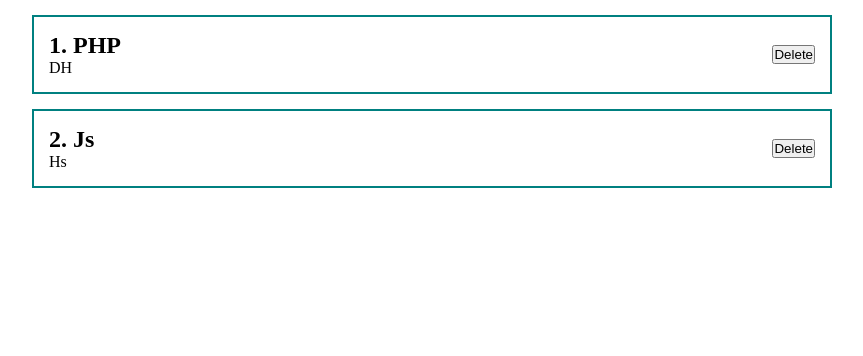
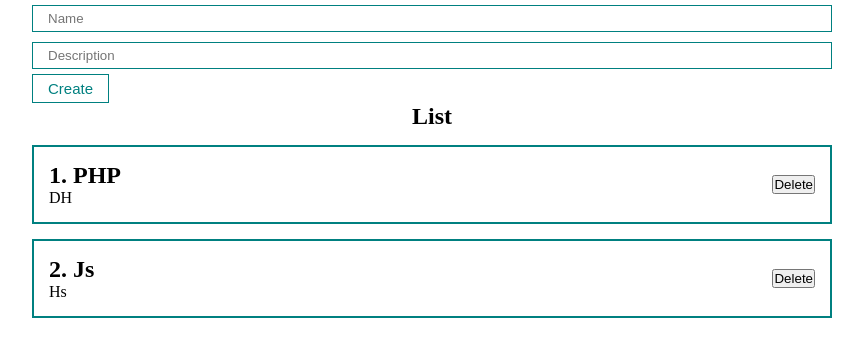
Before and after one commit to Fentan-kyc/ulbitv-app, a React (Create React App) app: page / in a window 1280 px wide. Shown: the top 356 px of the page, without its empty margins (208-1071 px from the left). Built offline with nearby package versions, Linux system fonts and the light colour scheme.

Commit message:
Work'll Inputs in form without component

```diff
--- a/src/App.js
+++ b/src/App.js
@@ -1,18 +1,34 @@
 import React, { useState } from "react";
 import PostItem from "./Components/PostItem";
+import PostList from "./Components/PostList";
 import './styles/App.css'
+import MyButton from "./Components/UI/buttons/MyButton";
+import MyInput from "./Components/UI/input/MyInput";
 
 function App() {
 
-  const [posts,setPosts] = useState([
-    {id: 1, title: 'PHP', body: 'DH'},
-    {id: 2, title: 'Js', body: 'Hs'}
+  const [posts, setPosts] = useState([
+    { id: 1, title: 'PHP', body: 'DH' },
+    { id: 2, title: 'Js', body: 'Hs' }
   ]);
+
+  const [post, setPost] = useState({ title: '', body: '' });
+
+  const addNewPost = (e) => {
+    e.preventDefault()
+
+    setPosts([...posts, { ...post, id: Date.now() }])
+    setPost({ title: '', body: '' })
+  }
 
   return (
     <div className="App">
-      {posts.map(post =>
-        <PostItem post = {post}/>)}
+      <form>
+        <MyInput onChange={e => setPost({ ...post, title: e.target.value })} type="text" placeholder="Name" value={post.title} />
+        <MyInput onChange={e => setPost({ ...post, body: e.target.value })} type="text" placeholder="Description" value={post.body} />
+        <MyButton onClick={addNewPost}>Create</MyButton>
+        <PostList title='List' posts={posts} />
+      </form>
     </div>
   );
 }
--- a/src/Components/PostItem.jsx
+++ b/src/Components/PostItem.jsx
@@ -5,7 +5,7 @@ const PostItem = (props) => {
         <div>
             <div className="post" >
                 <div className="post__content">
-                  <h2 className="post__title">{props.post.id}. {props.post.title}</h2>
+                    <h2 className="post__title">{props.number}. {props.post.title}</h2>
                     <div>
                         {props.post.body}
                     </div>
--- /dev/null
+++ b/src/Components/PostList.jsx
@@ -0,0 +1,14 @@
+import React from 'react'
+import PostItem from './PostItem'
+
+const PostList = (props) => {
+    return (
+        <div>
+            <h2 style={{ textAlign: 'center' }}>{props.title}</h2>
+            {props.posts.map((post, index) =>
+                <PostItem number={index + 1} post={post} />)}
+        </div>
+    )
+}
+
+export default PostList
--- /dev/null
+++ b/src/Components/UI/buttons/MyButton.jsx
@@ -0,0 +1,12 @@
+import React from 'react'
+import classes from './MyButton.module.css'
+
+const MyButton = ({ children, ...props }) => {
+    return (
+        <button className={classes.myBtn} {...props}>
+            {children}
+        </button>
+    )
+}
+
+export default MyButton
--- /dev/null
+++ b/src/Components/UI/buttons/MyButton.module.css
@@ -0,0 +1,8 @@
+.myBtn {
+    padding: 5px 15px;
+    color: teal;
+    border: 1px solid teal;
+    background: transparent;
+    font-size: 15px;
+    cursor: pointer;
+}
--- /dev/null
+++ b/src/Components/UI/input/MyInput.jsx
@@ -0,0 +1,10 @@
+import React from 'react'
+import classes from './MyInput.module.css'
+
+const MyInput = (props) => {
+    return (
+        <input className={classes.myIpt} {...props} />
+    )
+}
+
+export default MyInput
--- /dev/null
+++ b/src/Components/UI/input/MyInput.module.css
@@ -0,0 +1,6 @@
+.myIpt {
+    width: 100%;
+    padding: 5px 15px;
+    margin: 5px 0;
+    border: 1px solid teal;
+}
```
Lines whose indentation alone changed are shown as unchanged.
